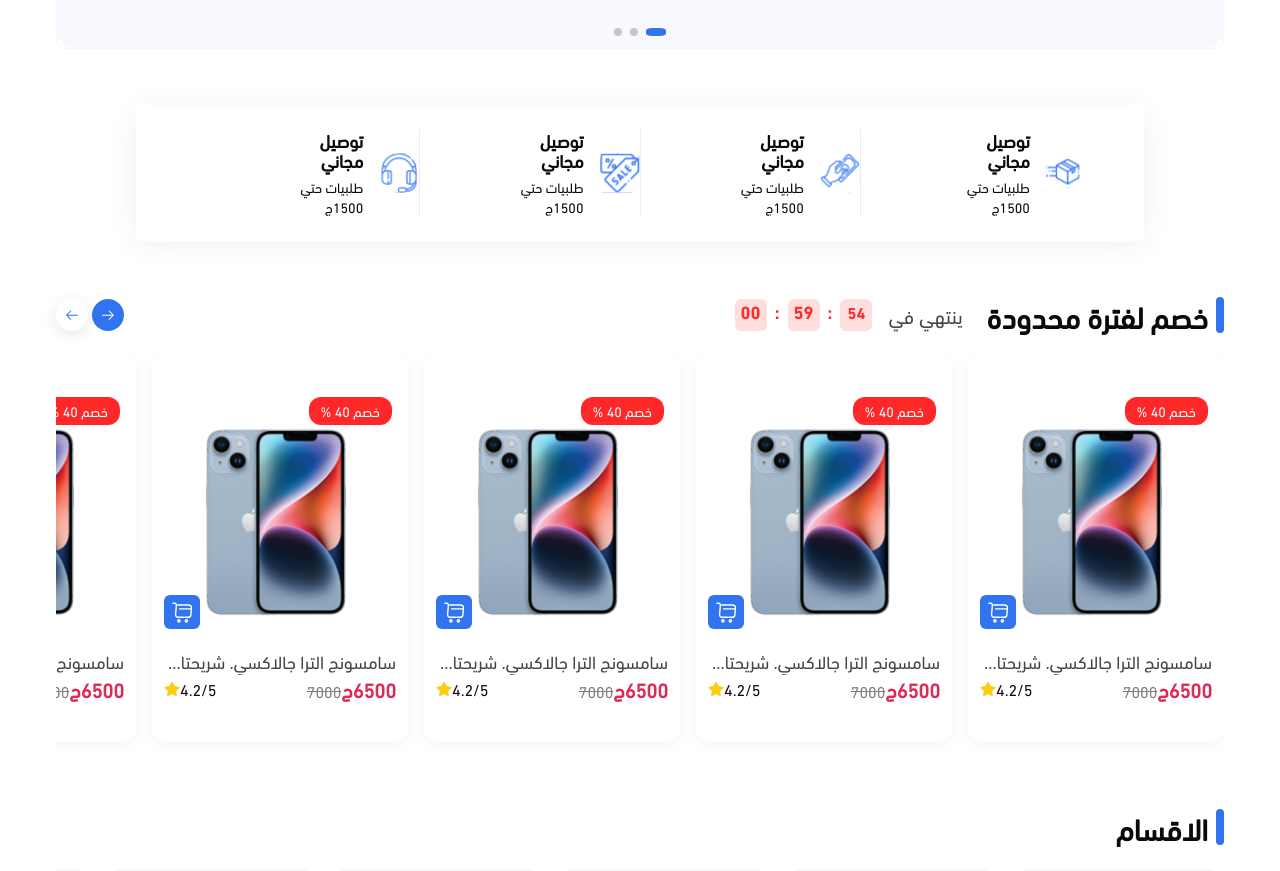
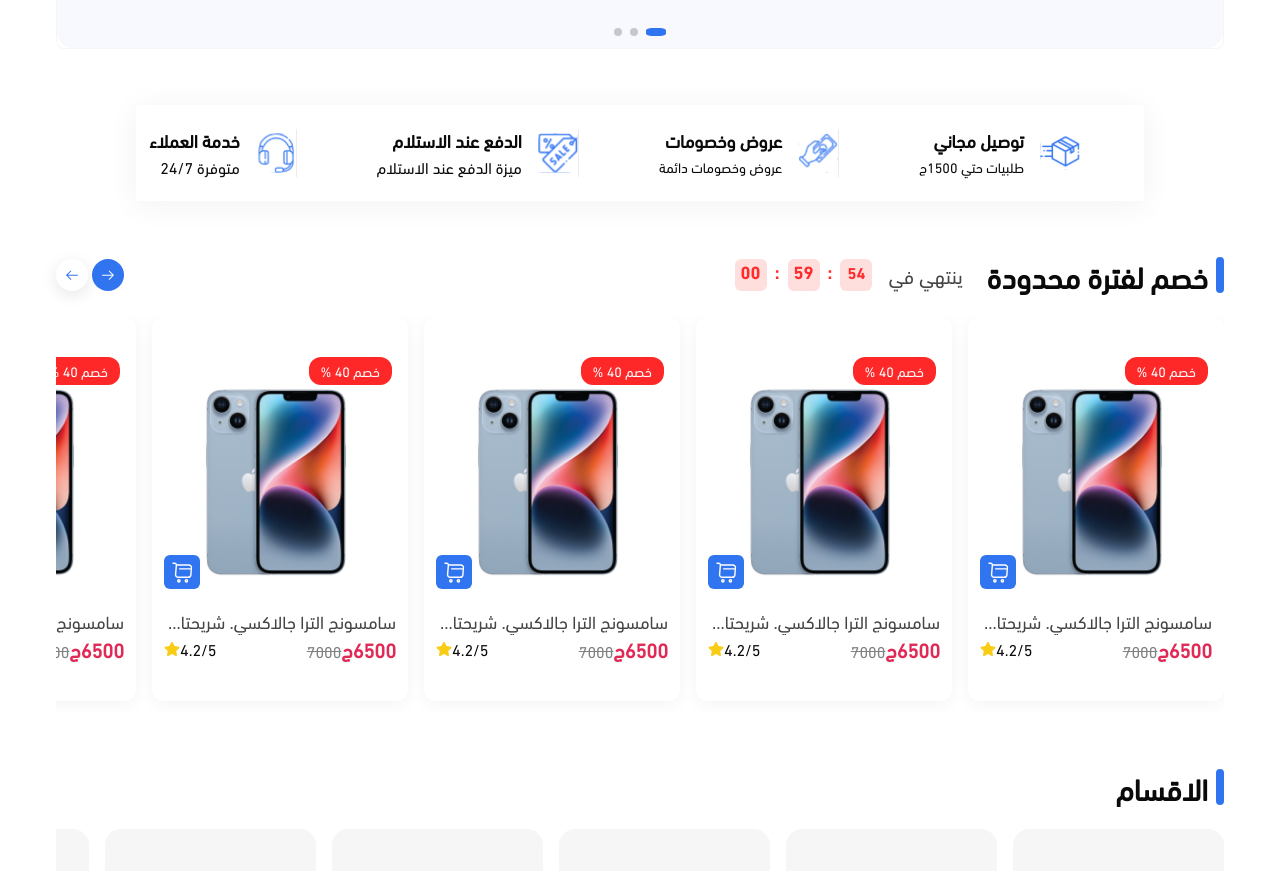
Before and after one commit to YasserToni/E-commerce-task, a React (Vite) app: page / in a window 1280 px wide. Shown: the part 780-1651 px from the top of the page. Built offline with nearby package versions, Linux system fonts and the light colour scheme.

Commit message:
update Features

```diff
--- a/src/components/ui/ProductList/ProductListCard.jsx
+++ b/src/components/ui/ProductList/ProductListCard.jsx
@@ -1,16 +1,15 @@
 import { FaStar } from "react-icons/fa";
 import productImage from "../../../assets/products_images/iphone.png";
 import shoppingCardIcon from "../../../assets/icons/shopping-cart-big.svg";
-import { Link, useNavigate } from "react-router-dom";
+import { Link } from "react-router-dom";
 
 function ProductListCard() {
-  const navigate = useNavigate();
   return (
     <div className="w-[342px] sm:w-[159px]  h-fit sm:h-[235px] p-4 sm:p-1 rounded-xl prodcuctList-card-shadow relative mb-3 bg-white">
       <div className=" bg-[#3074F0] sm:w-[23px] sm:h-[21px] py-1 px-1.5 absolute left-7  sm:left-3 bottom-36 sm:bottom-24  rounded-md hover:cursor-pointer">
         <img src={shoppingCardIcon} alt="shopping cart icon" />
       </div>
-      <Link>
+      <Link to="/product">
         <img
           className="max-w-[260px] sm:max-w-[150px] max-h-[360px] sm:max-h-[144px]   mx-auto"
           src={productImage}
--- a/src/components/ui/features/Featers.jsx
+++ b/src/components/ui/features/Featers.jsx
@@ -9,7 +9,7 @@
       dir="rtl"
       className="flex justify-between items-center  py-6 sm:py-3 px-16 sm:px-2 mx-20 sm:mx-0  my-14 sm:my-8 shadow-[0px_4px_29px_0px_#2123280F]"
     >
-      <div className="flex justify-between sm:flex-col  items-center gap-4 sm:gap-1 pl-20 sm:pl-2  border-l border-solid border-[#ECECEC]">
+      <div className="flex justify-between sm:flex-col shrink-0 sm:px-1  items-center gap-4 sm:gap-1 pl-20 sm:pl-2  border-l border-solid border-[#ECECEC]">
         <div>
           <img
             className="w-10 sm:w-6 h-10 sm:h-6"
@@ -18,7 +18,7 @@
           />
         </div>
         <div className="flex flex-col gap-[6px]">
-          <span className="font-bold text-lg sm:text-xs leading-5 py-px">
+          <span className="font-bold text-lg sm:text-[10px] leading-5 py-px">
             توصيل مجاني
           </span>
           <span className="font-normal text-sm leading-5 sm:hidden ">
@@ -26,22 +26,22 @@
           </span>
         </div>
       </div>
-      <div className="flex justify-between sm:flex-col  items-center gap-4 sm:gap-1 pl-20 sm:pl-2  border-l border-solid border-[#ECECEC]">
+      <div className="flex justify-between sm:flex-col shrink-0  sm:px-1 items-center gap-4 sm:gap-1 pl-20 sm:pl-2  border-l border-solid border-[#ECECEC]">
         <img
           className="w-10 sm:w-6 h-10 sm:h-6"
           src={moneyIcon}
           alt="free shipping"
         />
         <div className="flex flex-col gap-[6px]">
-          <span className="font-bold text-lg sm:text-xs leading-5 py-px">
-            توصيل مجاني
+          <span className="font-bold text-lg sm:text-[10px] leading-5 py-px">
+            عروض وخصومات
           </span>
           <span className="font-normal text-sm leading-5 sm:hidden ">
-            طلبيات حتي 1500ج
+            عروض وخصومات دائمة
           </span>
         </div>
       </div>
-      <div className="flex justify-between sm:flex-col  items-center gap-4 sm:gap-1 pl-20 sm:pl-2  border-l border-solid border-[#ECECEC]">
+      <div className="flex justify-between sm:flex-col shrink-0  sm:px-1 items-center gap-4 sm:gap-1 pl-20 sm:pl-2  border-l border-solid border-[#ECECEC]">
         <img
           className="w-10 sm:w-6 h-10 sm:h-6"
           src={copounIcon}
@@ -49,14 +49,14 @@
         />
         <div className="flex flex-col gap-[6px]">
           <span className="font-bold text-lg sm:text-xs leading-5 py-px">
-            توصيل مجاني
+            الدفع عند الاستلام
           </span>
-          <span className="font-normal text-sm leading-5 sm:hidden ">
-            طلبيات حتي 1500ج
+          <span className="font-normal sm:text-[10px] leading-5 sm:hidden ">
+            ميزة الدفع عند الاستلام
           </span>
         </div>
       </div>
-      <div className="flex justify-between sm:flex-col  items-center gap-4 sm:gap-1 pl-20 sm:pl-2 ">
+      <div className="flex justify-between sm:flex-col shrink-0  sm:px-1  items-center gap-4 sm:gap-1 pl-20 sm:pl-2 ">
         <img
           className="w-10 sm:w-6 h-10 sm:h-6"
           src={headPhone}
@@ -64,10 +64,10 @@
         />
         <div className="flex flex-col gap-[6px]">
           <span className="font-bold text-lg sm:text-xs leading-5 py-px">
-            توصيل مجاني
+            خدمة العملاء
           </span>
-          <span className="font-normal text-sm leading-5 sm:hidden ">
-            طلبيات حتي 1500ج
+          <span className="font-normal sm:text-[10px] leading-5 sm:hidden ">
+            متوفرة 24/7
           </span>
         </div>
       </div>
--- a/src/components/ui/header/Header.jsx
+++ b/src/components/ui/header/Header.jsx
@@ -28,13 +28,13 @@
         <ul
           className={`${
             toggleMenu ? "hidden" : "flex"
-          } absolute top-8 right-0 w-[330px] rounded-lg h-[200px] bg-[#eeeeee] z-20  flex-col justify-center gap-3 p-4 font-fm font-medium text-lg `}
+          } absolute top-8 right-0 w-[330px] rounded-lg h-[210px] bg-[#FFF] z-20  flex-col justify-center gap-3 p-4 font-fm font-medium text-base `}
         >
           <li className="hover:border-b border-[#2a2a3063] hover:text-primary hover:font-semibold">
-            الصفحة الرئيسية
+            <NavLink to="/">الصفحة الرئيسية</NavLink>
           </li>
           <li className="hover:border-b border-[#2a2a3063] hover:text-primary hover:font-semibold">
-            منتجاتنا
+            <NavLink to="product">منتجاتنا</NavLink>
           </li>
           <li className="hover:border-b border-[#2a2a3063] hover:text-primary hover:font-semibold">
             معلومات عنا
```
